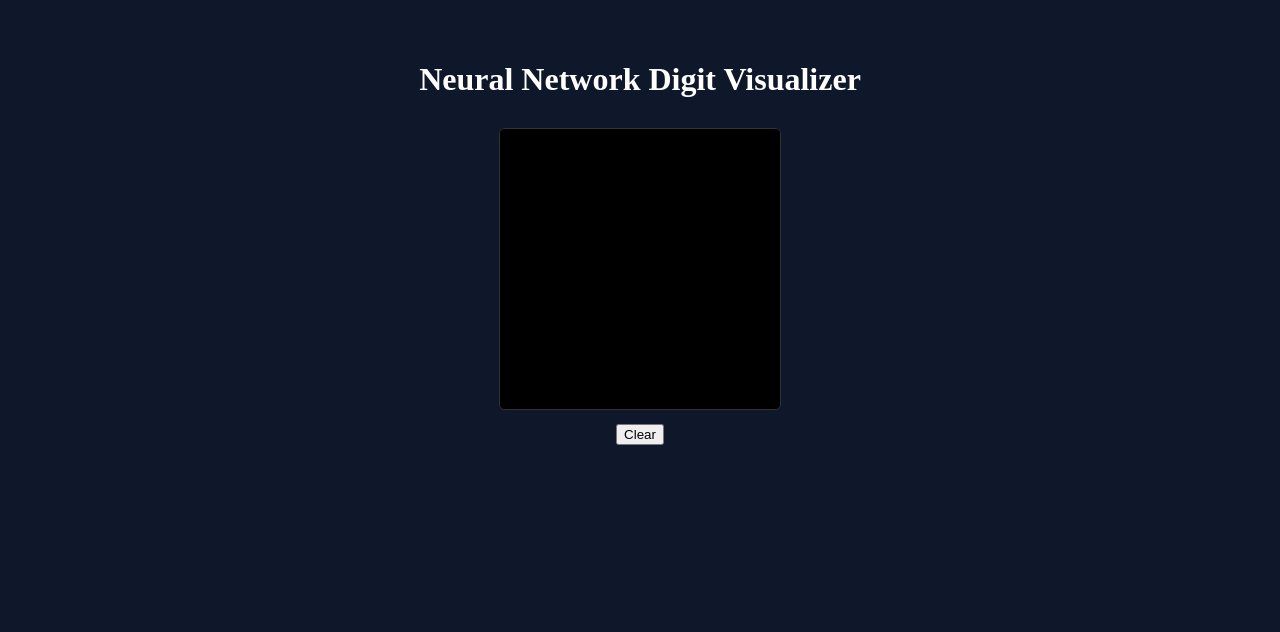
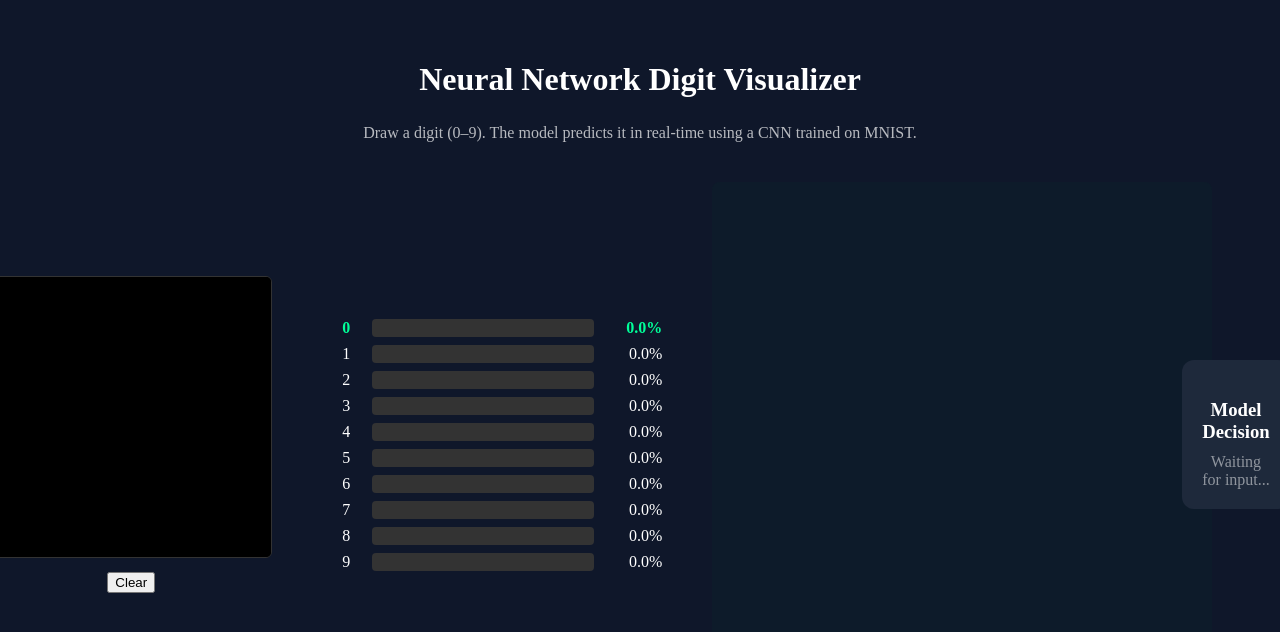
Before and after one commit to Aditya-Ingale/neural-network-digit-visualizer, a React app in the folder frontend/: page / in a window 1280 px wide. Shown: the top 632 px of the page. Built offline with nearby package versions, Linux system fonts and the light colour scheme; the HTML template or start-up script is replaced by a standard one.

Commit message:
feat: final UI, realtime CNN visualization dashboard

```diff
--- a/frontend/src/App.jsx
+++ b/frontend/src/App.jsx
@@ -1,4 +1,4 @@
-import {useState} from "react";
+import { useState } from "react";
 import CanvasBoard from "./components/CanvasBoard";
 import ProbabilityBars from "./components/ProbabilityBars";
 import NeuralNetworkViz from "./components/NeuralNetworkViz";
@@ -18,48 +18,86 @@ function App() {
         paddingTop: "40px"
       }}
     >
-      <h1 style={{ marginBottom: "30px" }}>
+      <h1 style={{ marginBottom: "10px" }}>
         Neural Network Digit Visualizer
       </h1>
 
+      {/* Small Description */}
+      <p style={{ marginBottom: "40px", opacity: 0.7 }}>
+        Draw a digit (0–9). The model predicts it in real-time using a CNN trained on MNIST.
+      </p>
+
+      {/* ===== 4 COLUMN LAYOUT ===== */}
       <div
         style={{
           display: "flex",
-          gap: "50px",
-          alignItems: "center"
+          justifyContent: "center",
+          alignItems: "center",
+          gap: "70px",
+          width: "100%",
+          maxWidth: "1400px"
         }}
       >
-        <CanvasBoard setPrediction={setPrediction} />
+        {/* Column 1 - Canvas */}
+        <div style={{ width: "320px" }}>
+          <CanvasBoard setPrediction={setPrediction} />
+        </div>
 
-        {prediction && (
-          <>
-            <ProbabilityBars probabilities={prediction.probabilities} />
-            <NeuralNetworkViz prediction={prediction} />
-          </>
-        )}
+        {/* Column 2 - Probabilities */}
+        <div style={{ width: "300px" }}>
+          <ProbabilityBars prediction={prediction} />
+        </div>
 
+        {/* Column 3 - Neural Network */}
+        <div style={{ width: "400px" }}>
+          <NeuralNetworkViz prediction={prediction} />
+        </div>
+
+        {/* Column 4 - Decision Panel */}
+        <div
+          style={{
+            width: "130px",
+            padding: "20px",
+            background: "#1e293b",
+            borderRadius: "12px",
+            textAlign: "center"
+          }}
+        >
+          <h3 style={{ marginBottom: "10px" }}>Model Decision</h3>
+
+          {prediction ? (
+            <>
+              <div style={{ fontSize: "35px", color: "#00ff99" }}>
+                {prediction.predicted_digit}
+              </div>
+
+              <div style={{ marginTop: "5px", fontSize: "15px" }}>
+                Confidence
+              </div>
+
+              <div style={{ fontSize: "20px", marginTop: "5px" }}>
+                {(prediction.confidence * 100).toFixed(2)}%
+              </div>
+
+              {prediction.confidence < 0.6 && (
+                <div
+                  style={{
+                    marginTop: "15px",
+                    color: "#ffcc00",
+                    fontSize: "14px"
+                  }}
+                >
+                  Low confidence — try a clearer digit.
+                </div>
+              )}
+            </>
+          ) : (
+            <div style={{ opacity: 0.5 }}>
+              Waiting for input...
+            </div>
+          )}
+        </div>
       </div>
-
-      {prediction && (
-        <div style={{ marginTop: "30px", fontSize: "28px" }}>
-          Predicted:{" "}
-          <span style={{ color: "#00ff99" }}>
-            {prediction.predicted_digit}
-          </span>{" "}
-          ({(prediction.confidence * 100).toFixed(2)}%)
-        </div>
-      )}
-
-      {prediction && prediction.confidence < 0.6 &&(
-        <div style = {{
-          marginTop: "10px",
-          color: "#ffcc00",
-          frontSize: "16px"
-        }}>
-          Low confidence - try drawing a single clear digit.
-          </div>
-      )}
-
     </div>
   );
 }
--- a/frontend/src/components/CanvasBoard.jsx
+++ b/frontend/src/components/CanvasBoard.jsx
@@ -149,6 +149,8 @@ export default function CanvasBoard({setPrediction}){
         ctx.fillStyle = "black";
         ctx.fillRect(0, 0, canvas.width, canvas.height);
         ctx.beginPath();
+
+        setPrediction(null);
     };
 
     return (
--- a/frontend/src/components/NeuralNetworkViz.jsx
+++ b/frontend/src/components/NeuralNetworkViz.jsx
@@ -22,36 +22,88 @@ export default function NeuralNetworkViz({ prediction }) {
         const width = ctx.canvas.width;
         const height = ctx.canvas.height;
 
-    const outputX = width - 80;
-    const layerTop = 50;
-    const layerSpacing = 40;
+        const inputX = 100;
+        const hiddenX = width / 2;
+        const outputX = width - 100;
 
-    probabilities.forEach((prob, i) => {
-      const y = layerTop + i * layerSpacing;
+        const inputCount = 8;
+        const hiddenCount = 12;
+        const outputCount = 10;
 
+        const inputSpacing = height / (inputCount + 1);
+        const hiddenSpacing = height / (hiddenCount + 1);
+        const outputSpacing = height / (outputCount + 1);
+
+        // Store node positions
+        const inputNodes = [];
+        const hiddenNodes = [];
+        const outputNodes = [];
+
+        for (let i = 0; i < inputCount; i++) {
+            inputNodes.push({ x: inputX, y: inputSpacing * (i + 1) });
+        }
+
+        for (let i = 0; i < hiddenCount; i++) {
+            hiddenNodes.push({ x: hiddenX, y: hiddenSpacing * (i + 1) });
+        }
+
+        for (let i = 0; i < outputCount; i++) {
+            outputNodes.push({ x: outputX, y: outputSpacing * (i + 1) });
+        }
+
+        // ===== Draw connections =====
+
+        const predictedIndex = probabilities.indexOf(Math.max(...probabilities));
+
+        ctx.lineWidth = 1;
+
+        hiddenNodes.forEach((hNode, hIndex) => {
+            outputNodes.forEach((oNode, oIndex) => {
             ctx.beginPath();
+            ctx.moveTo(hNode.x, hNode.y);
+            ctx.lineTo(oNode.x, oNode.y);
 
-        const intensity = prob; // 0–1
-        const radius = 15; // fixed size
+            if (oIndex === predictedIndex) {
+                ctx.strokeStyle = "rgba(0, 255, 150, 0.6)";
+            } else {
+                ctx.strokeStyle = "rgba(255, 255, 255, 0.05)";
+            }
 
-        ctx.arc(outputX, y, radius, 0, Math.PI * 2);
+            ctx.stroke();
+            });
+        });
 
-        // Glow effect (only glow changes)
+        inputNodes.forEach((iNode) => {
+            hiddenNodes.forEach((hNode) => {
+            ctx.beginPath();
+            ctx.moveTo(iNode.x, iNode.y);
+            ctx.lineTo(hNode.x, hNode.y);
+            ctx.strokeStyle = "rgba(255, 255, 255, 0.05)";
+            ctx.stroke();
+            });
+        });
+
+        // ===== Draw nodes =====
+
+        const drawNode = (x, y, intensity = 0.1) => {
+            ctx.beginPath();
+            ctx.arc(x, y, 10, 0, Math.PI * 2);
+
             ctx.shadowColor = "#00ff99";
-        ctx.shadowBlur = 5 + intensity * 30;
+            ctx.shadowBlur = 5 + intensity * 20;
 
-        // Brightness scaling
             const green = Math.floor(80 + intensity * 175);
             ctx.fillStyle = `rgb(0, ${green}, 150)`;
             ctx.fill();
 
-        // Border scales slightly
-        ctx.lineWidth = 1 + intensity * 2;
-        ctx.strokeStyle = `rgb(0, ${green}, 150)`;
-        ctx.stroke();
+            ctx.shadowBlur = 0;
+        };
 
-        // Reset shadow
-        ctx.shadowBlur = 0;
+        inputNodes.forEach(node => drawNode(node.x, node.y, 0.1));
+        hiddenNodes.forEach(node => drawNode(node.x, node.y, 0.2));
+
+        outputNodes.forEach((node, i) => {
+            drawNode(node.x, node.y, probabilities[i]);
         });
         };
 
--- a/frontend/src/components/ProbabilityBars.jsx
+++ b/frontend/src/components/ProbabilityBars.jsx
@@ -1,20 +1,26 @@
-export default function ProbabilityBars({ probabilities }) {
-  const maxIndex = probabilities.indexOf(Math.max(...probabilities));
+export default function ProbabilityBars({ prediction }) {
+
+  const probabilities = prediction?.probabilities || Array(10).fill(0);
+
+  const maxProb = Math.max(...probabilities);
+  const predictedIndex = probabilities.indexOf(maxProb);
 
   return (
     <div style={{ marginTop: "30px", width: "320px" }}>
-      {probabilities.map((prob, index) => {
-        const isActive = index === maxIndex;
+      {probabilities.map((prob, i) => {
+
+        const isActive = i === predictedIndex;
 
         return (
           <div
-            key={index}
+            key={i}
             style={{
               display: "flex",
               alignItems: "center",
               marginBottom: "8px"
             }}
           >
+            {/* Digit Label */}
             <div
               style={{
                 width: "20px",
@@ -22,9 +28,10 @@ export default function ProbabilityBars({ probabilities }) {
                 color: isActive ? "#00ff99" : "white"
               }}
             >
-              {index}
+              {i}
             </div>
 
+            {/* Bar Background */}
             <div
               style={{
                 flex: 1,
@@ -36,6 +43,7 @@ export default function ProbabilityBars({ probabilities }) {
                 overflow: "hidden"
               }}
             >
+              {/* Bar Fill */}
               <div
                 style={{
                   width: `${prob * 100}%`,
@@ -49,6 +57,7 @@ export default function ProbabilityBars({ probabilities }) {
               />
             </div>
 
+            {/* Percentage Text */}
             <div
               style={{
                 width: "60px",
```
Lines whose indentation alone changed are shown as unchanged.
